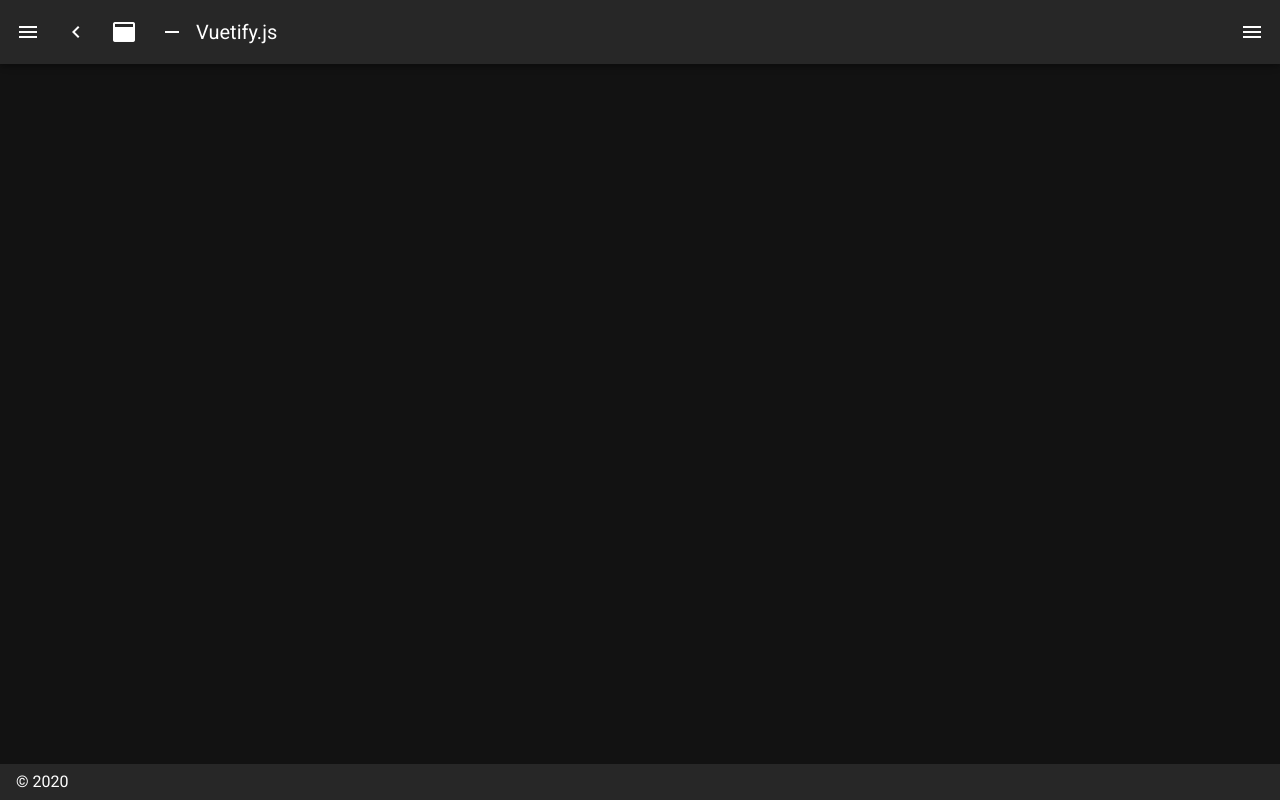
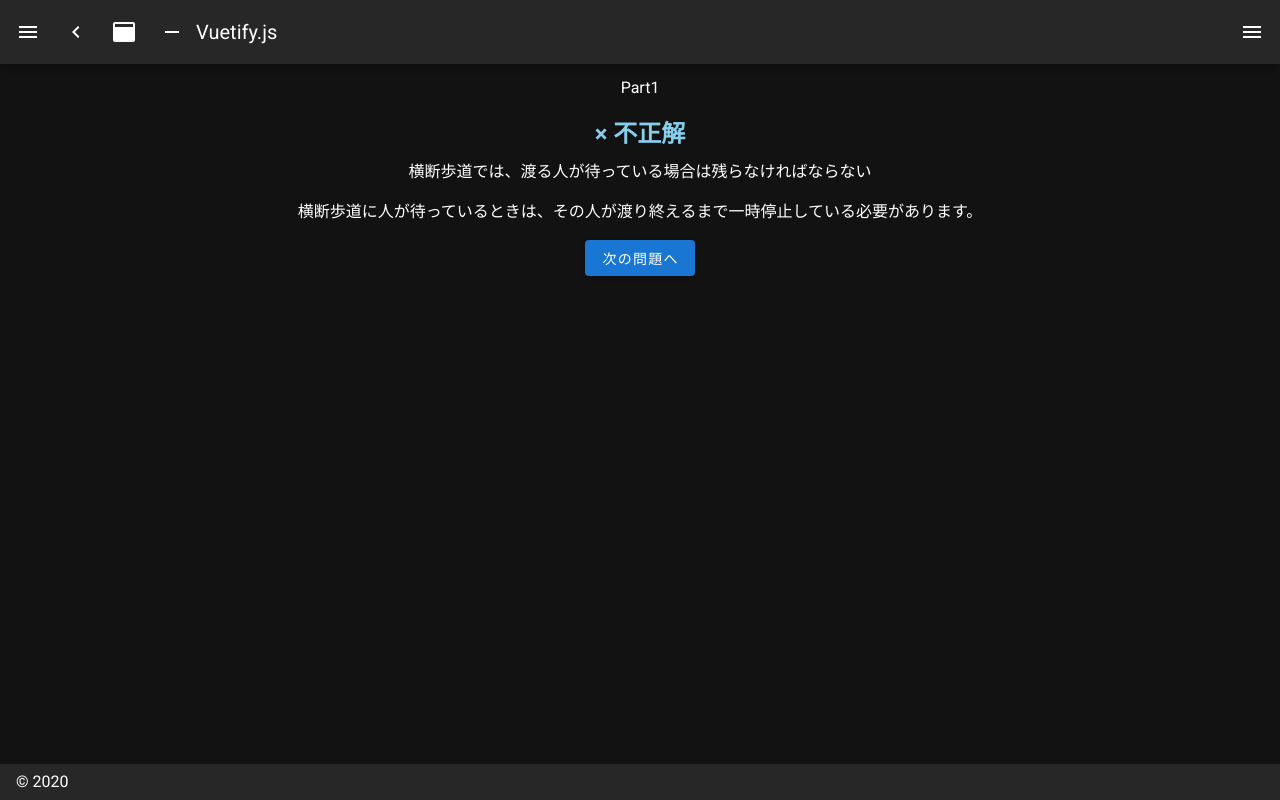
Before and after one commit to MenEnger/nuxtprac, a Nuxt app: page /part1ans/false in a window 1280 px wide. Before the commit this address had no page. Built offline with nearby package versions, Linux system fonts and the light colour scheme.

Commit message:
正誤判定機能を追加

```diff
--- a/package.json
+++ b/package.json
@@ -2,7 +2,7 @@
   "name": "test",
   "version": "1.0.0",
   "description": "My stellar Nuxt.js project",
-  "author": "KeishiroOsaki",
+  "author": "Hrimfaxi",
   "private": true,
   "scripts": {
     "dev": "nuxt",
--- a/pages/part1.vue
+++ b/pages/part1.vue
@@ -9,14 +9,14 @@
         <v-btn
           color="red"
           nuxt
-          to="/part1ans"
+          to="/part1ans/true"
         >
           ○
         </v-btn>
         <v-btn
           color="blue"
           nuxt
-          to="/part1ans"
+          to="/part1ans/false"
           style="margin-left:10px"
         >
           ×
--- a/pages/part1ans.vue
+++ b/pages/part1ans/_ans.vue
@@ -3,6 +3,12 @@
     <v-flex class="text-center">
       <div>
         <p>Part1</p>
+        <div v-if="isCorrect" class="ok">
+          ○ 正解
+        </div>
+        <div v-else class="ng">
+          × 不正解
+        </div>
         <p>
           横断歩道では、渡る人が待っている場合は残らなければならない
         </p>
@@ -20,3 +26,30 @@
     </v-flex>
   </v-layout>
 </template>
+
+<script>
+export default {
+  data () {
+    // data judge () {
+    return { isCorrect: this.$route.params.ans === 'true' }
+    // }
+  }
+
+}
+</script>
+
+<style lang="scss">
+.answer {
+  font-size: 24px;
+  font-weight: bold;
+  margin : 8px auto;
+}
+.ok {
+  @extend .answer;
+  color: red
+}
+.ng {
+  @extend .answer;
+  color: skyblue
+}
+</style>
```
Also changed, not shown: middleware/judge.js (added).
